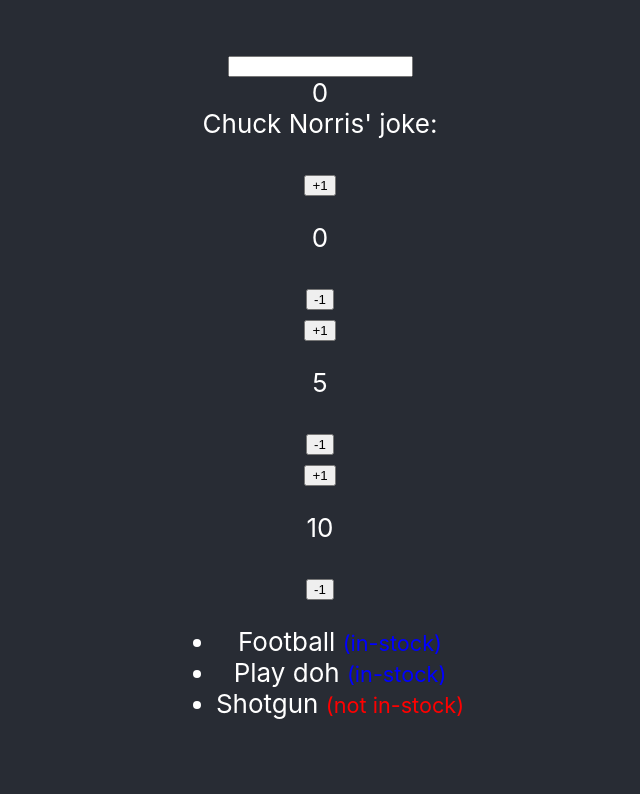
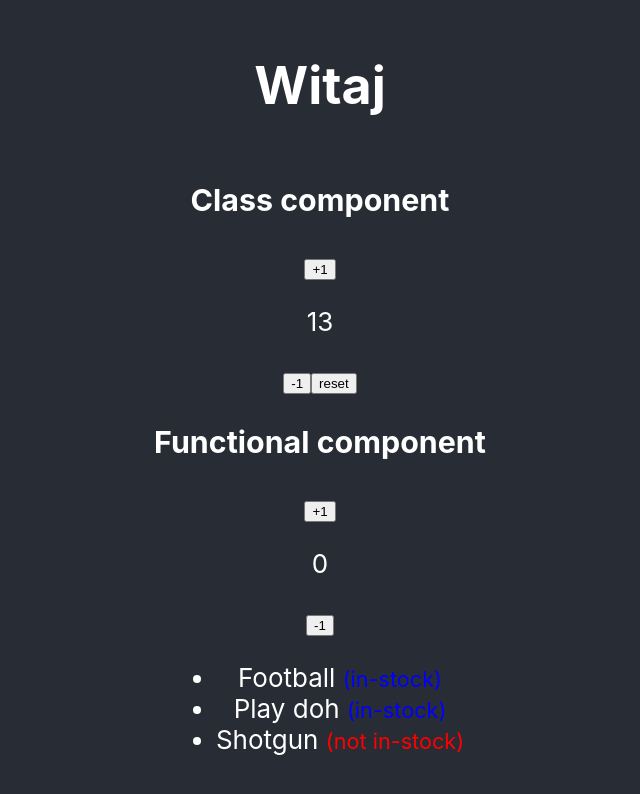
Before and after one commit to mkubera/jsr-26, a React (Create React App) app: page / in a window 1280 px wide. Shown: the top 794 px of the page, without its empty margins (320-960 px from the left). Built offline with nearby package versions, Linux system fonts and the light colour scheme; no server answers.

Commit message:
Class components: CounterClass + LoadingHello

```diff
--- a/src/App.jsx
+++ b/src/App.jsx
@@ -4,6 +4,8 @@ import Products from "./components/Products";
 import Counter from "./components/Counter";
 import Input from "./components/Input";
 import Chuck from "./components/Chuck";
+import CounterClass from "./components/CounterClass";
+import LoadingHello from "./components/LoadingHello";
 
 // React functional component
 const App = () => {
@@ -11,22 +13,26 @@ const App = () => {
     // JSX
     <div className="App">
       <header className="App-header">
-        <Input onClickSendDataToParent={(e) => console.log(e.target.value)} />
+        {/* <Input onClickSendDataToParent={(e) => console.log(e.target.value)} /> */}
 
-        <Chuck />
+        {/* <Chuck /> */}
+
+        <LoadingHello />
+
+        <CounterClass initialCount={13} />
 
         <Counter
           initialCounter={0}
           onClickSendDataToParent={(e) => console.log(e)}
         />
-        <Counter
+        {/* <Counter
           initialCounter={5}
           onClickSendDataToParent={(e) => console.log("Hello")}
         />
         <Counter
           initialCounter={10}
           onClickSendDataToParent={(e) => console.log(e.target.value)}
-        />
+        /> */}
 
         <Products />
       </header>
--- a/src/components/Counter.jsx
+++ b/src/components/Counter.jsx
@@ -9,6 +9,7 @@ const Counter = ({ initialCounter, onClickSendDataToParent }) => {
 
   return (
     <div>
+      <h3>Functional component</h3>
       <button onClick={increment}>+1</button>
       <p>{count}</p>
       <button onClick={decrement}>-1</button>
--- /dev/null
+++ b/src/components/CounterClass.jsx
@@ -0,0 +1,35 @@
+import React, { Component } from "react";
+
+class CounterClass extends Component {
+  constructor(props) {
+    super(props);
+
+    this.state = {
+      count: props.initialCount,
+    };
+  }
+
+  increment = () => {
+    this.setState((state) => ({ ...state, count: state.count + 1 }));
+  };
+  decrement = () => {
+    this.setState((state) => ({ ...state, count: state.count - 1 }));
+  };
+  reset = () => {
+    this.setState((state) => ({ ...state, count: this.props.initialCount }));
+  };
+
+  render() {
+    return (
+      <div>
+        <h3>Class component</h3>
+        <button onClick={this.increment}>+1</button>
+        <p>{this.state.count}</p>
+        <button onClick={this.decrement}>-1</button>
+        <button onClick={this.reset}>reset</button>
+      </div>
+    );
+  }
+}
+
+export default CounterClass;
--- /dev/null
+++ b/src/components/LoadingHello.jsx
@@ -0,0 +1,21 @@
+import React, { Component } from "react";
+
+class LoadingHello extends Component {
+  constructor(props) {
+    super(props);
+
+    this.state = {
+      isLoading: true,
+    };
+
+    setTimeout(
+      () => this.setState((state) => ({ ...state, isLoading: false })),
+      2000
+    );
+  }
+  render() {
+    return <h1>{this.state.isLoading ? "Loading" : "Witaj"}</h1>;
+  }
+}
+
+export default LoadingHello;
```
